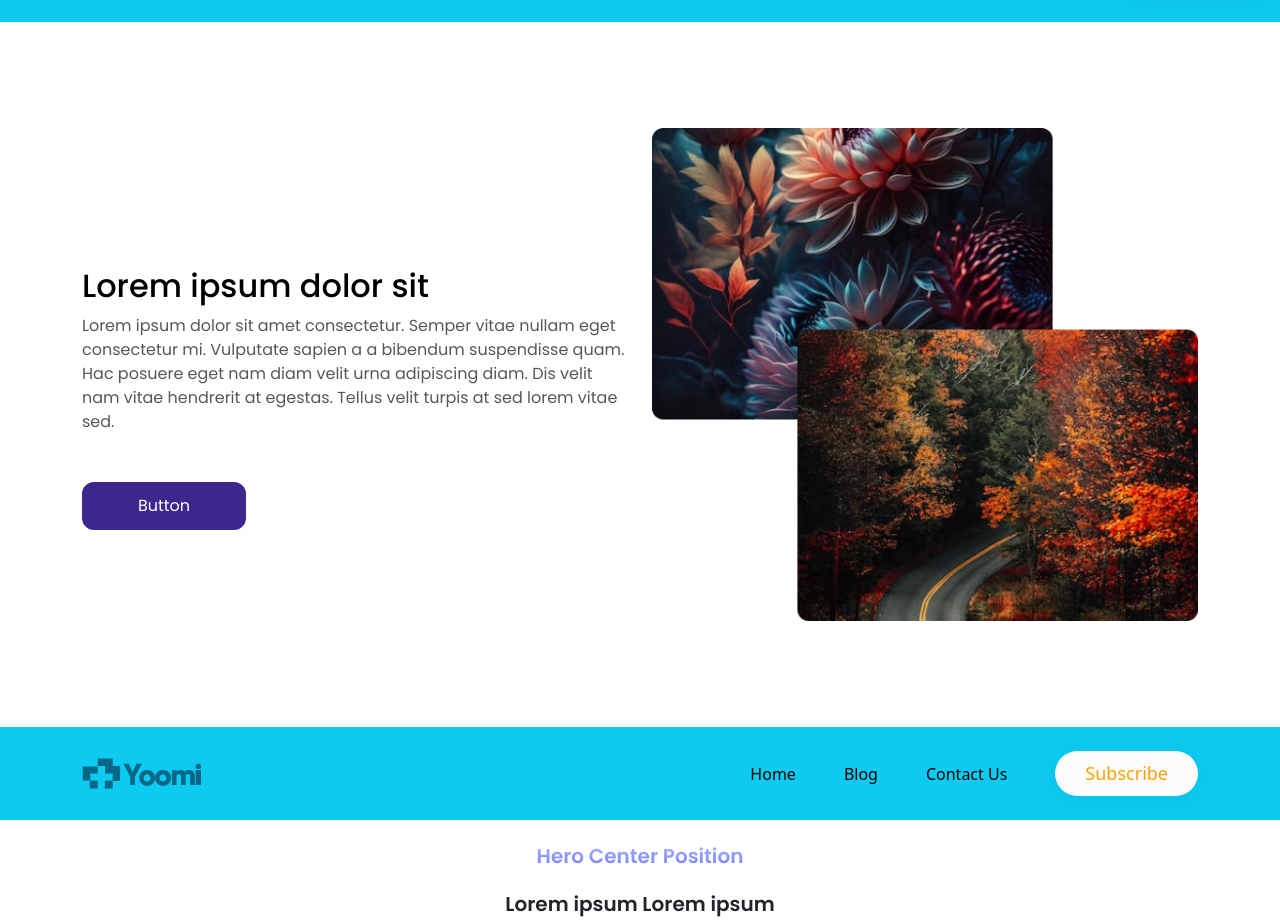
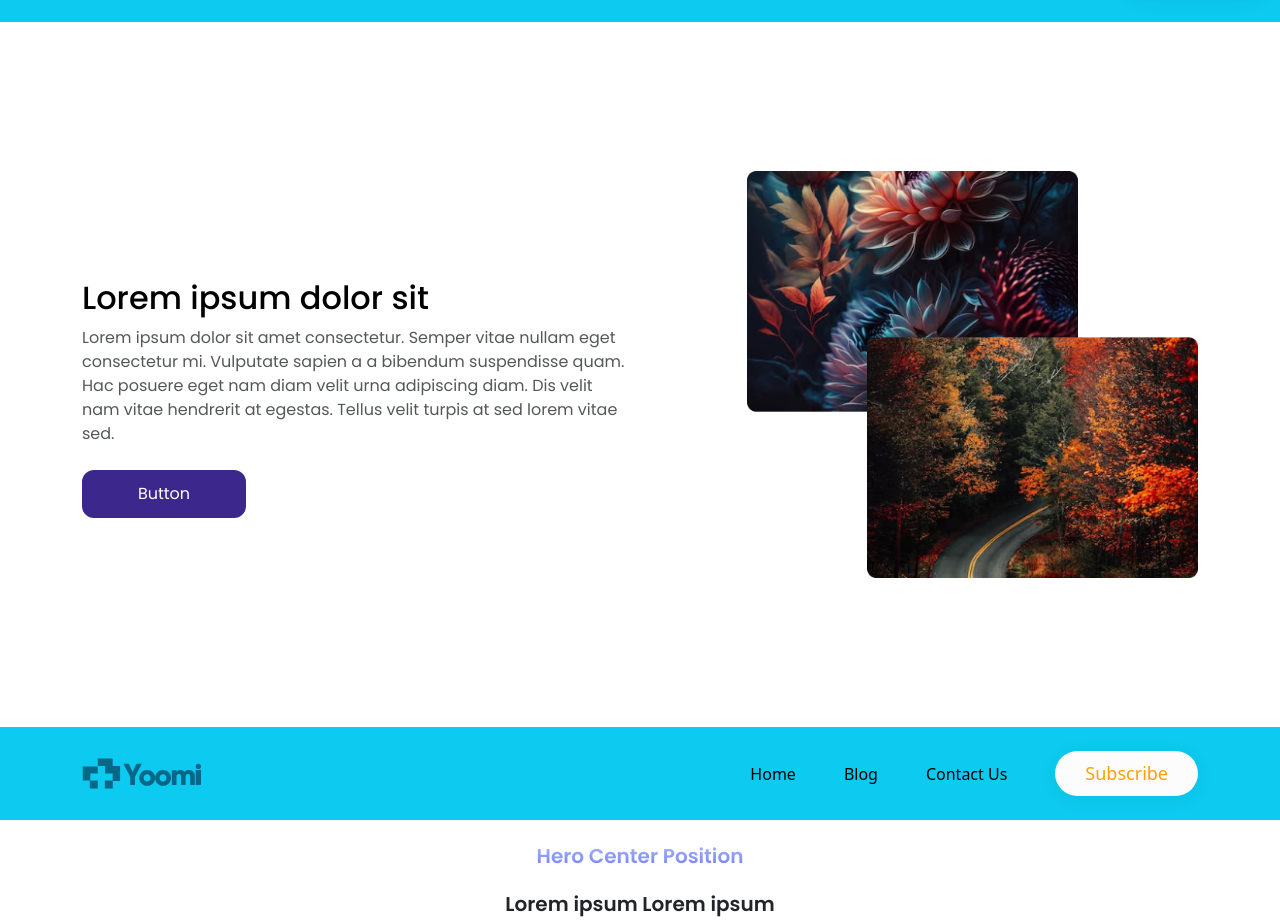
Before and after one commit to neharadialcode/bootstrap-common-components, a React (Create React App) app: page /hero in a window 1280 px wide. Shown: the part 869-1789 px from the top of the page. Built offline with nearby package versions, Linux system fonts and the light colour scheme.

Commit message:
error solving

```diff
--- a/src/components/herosection/HeroHalfContentHalfImage.jsx
+++ b/src/components/herosection/HeroHalfContentHalfImage.jsx
@@ -7,8 +7,8 @@ const HeroHalfContentHalfImage = () => {
       <div>
         <HeaderFull />
         <div className="hero_custom_height d-flex align-items-center">
-          <div className=" container">
-            <div className=" row flex-column-reverse flex-md-row align-items-center">
+          <div className=" container py-5">
+            <div className=" row flex-column-reverse flex-md-row align-items-center justify-content-between">
               <div className="  col-md-6 mt-5">
                 <h1 className=" ff_poppins fw-medium fs_xl text-black">
                   Lorem ipsum dolor sit{" "}
@@ -22,11 +22,11 @@ const HeroHalfContentHalfImage = () => {
                   at sed lorem vitae sed.
                 </p>
 
-                <button className="ff_poppins fw-normal fs_sm  mx-auto  button_btn mt-5">
+                <button className="ff_poppins fw-normal fs_sm  mx-auto  button_btn mt-4">
                   Button
                 </button>
               </div>
-              <div className=" col-md-6 text-center text-md-start">
+              <div className=" col-md-5 text-center text-md-start">
                 <img
                   src={heroImag}
                   alt="heroImag"
--- a/src/hero.css
+++ b/src/hero.css
@@ -244,7 +244,7 @@ background: #3C278D;
     outline: none !important;
 }
 .footer_bordeer_top{
-    border-top: 2px solid #3C278D;
+    border-top: 1px solid #3C278D;
 }
 /*===============colors===============*/
 .bg_logo{
```
